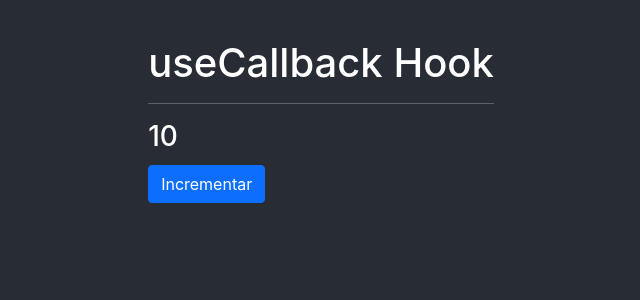
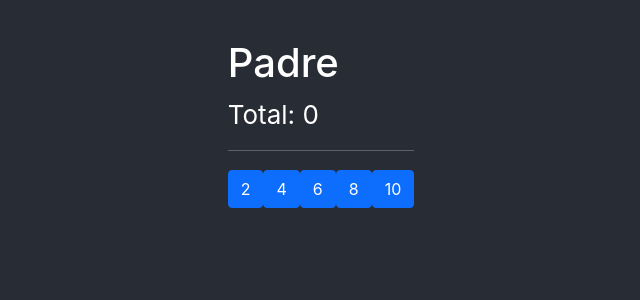
Before and after one commit to AlfredoGoatache/Hooks-App, a React (Create React App) app: page / in a window 1280 px wide. Shown: the top 300 px of the page, without its empty margins (319-959 px from the left). Built offline with nearby package versions, Linux system fonts and the light colour scheme.

Commit message:
tarea ejecudatda

```diff
--- /dev/null
+++ b/src/components/07-tarea-memo/Hijo.js
@@ -0,0 +1,14 @@
+import React from "react";
+
+export const Hijo = React.memo(({ numero, incrementar }) => {
+  console.log("  Me volví a generar :(  ");
+
+  return (
+    <button
+      className="btn btn-primary mr-3"
+      onClick={() => incrementar(numero)}
+    >
+      {numero}
+    </button>
+  );
+});
--- /dev/null
+++ b/src/components/07-tarea-memo/Padre.js
@@ -0,0 +1,29 @@
+import React, { useCallback } from "react";
+import { Hijo } from "./Hijo";
+import { useState } from "react";
+
+export const Padre = () => {
+  const numeros = [2, 4, 6, 8, 10];
+  const [valor, setValor] = useState(0);
+
+  const incrementar = useCallback(
+    (num) => {
+      setValor((v) => v + num);
+    },
+    [setValor]
+  );
+
+  return (
+    <div>
+      <h1>Padre</h1>
+      <p> Total: {valor} </p>
+
+      <hr />
+
+      {numeros.map((n) => (
+        <Hijo key={n} numero={n} incrementar={incrementar} />
+      ))}
+      {/* <Hijo /> */}
+    </div>
+  );
+};
--- a/src/index.tsx
+++ b/src/index.tsx
@@ -11,13 +11,14 @@
 // import { Layout } from './components/05-useLayoutEffect/LayoutEffect';
 // import { Memorize } from './components/06-memos/Memorize';
 // import { MemoHook } from './components/06-memos/MemoHook';
-import { CallbackHook } from './components/06-memos/CallbackHook';
+// import { CallbackHook } from './components/06-memos/CallbackHook';
+import { Padre } from './components/07-tarea-memo/Padre';
 import './index.css';
 
 ReactDOM.render(
   <React.StrictMode>
   <br/>
-    <CallbackHook/>
+    <Padre/>
   </React.StrictMode>,
   document.getElementById('root')
 );
```
